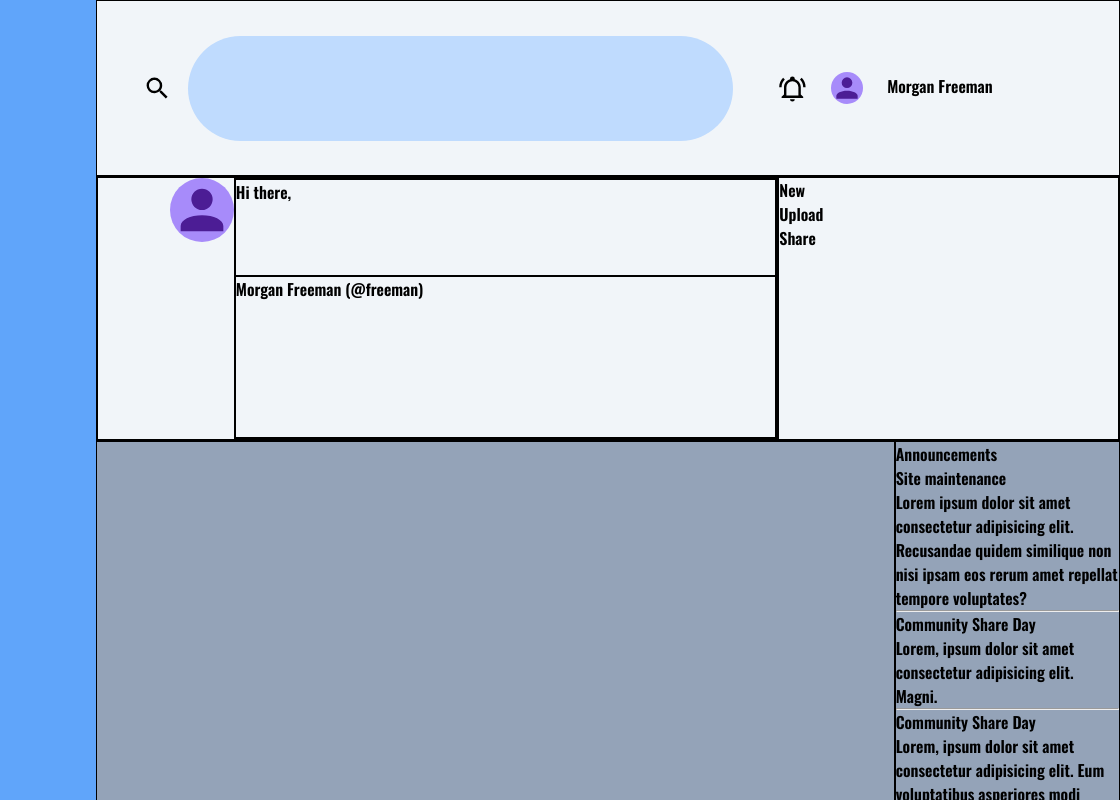
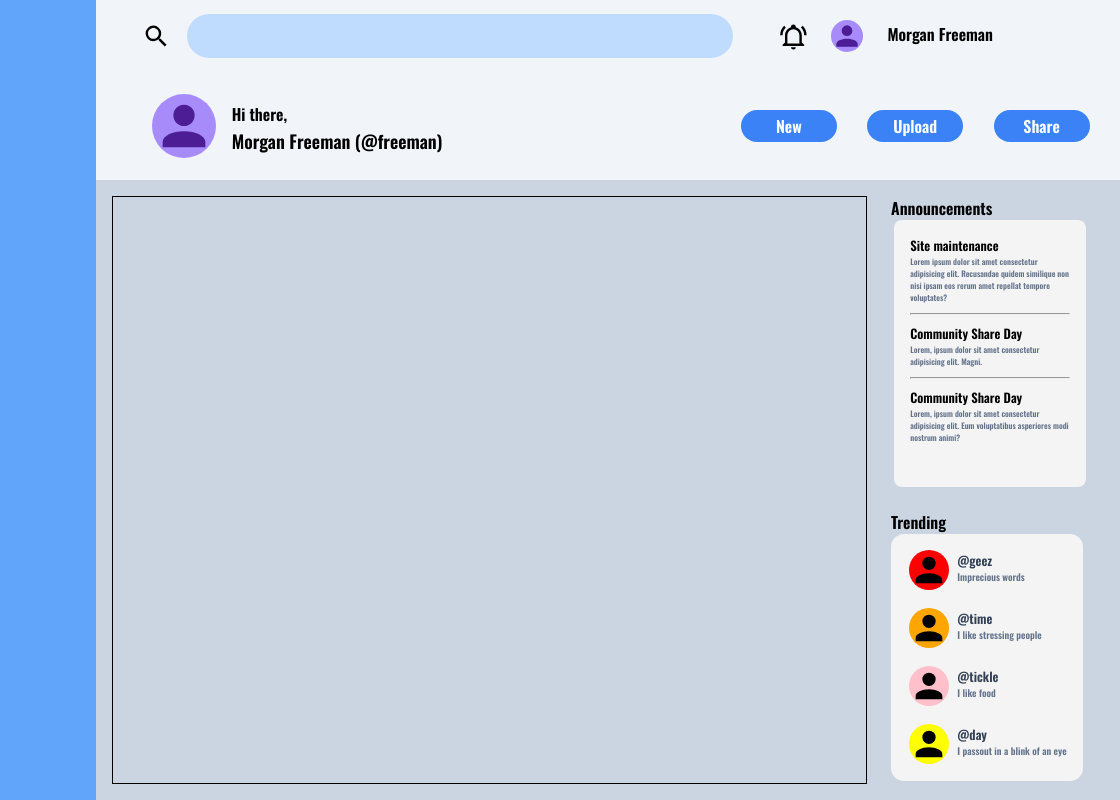
Before and after one commit to hxrish/admin-dashboard, a plain HTML site: page index.html in a window 1280 px wide. Shown: the top 800 px of the page, 160-1280 px from the left. Drawn offline with nearby package versions, Linux system fonts and the light colour scheme.

Commit message:
Add style to side-main 2

```diff
--- a/style.css
+++ b/style.css
@@ -129,7 +129,7 @@
 .right-top1{
     display: grid;
     grid-template-columns: 6fr 3fr;
-    border: 1px solid;
+    /* border: 1px solid; */
 }
 
 .right-topSearch{
@@ -179,20 +179,24 @@
 }
 
 .right-top2{
-    border: 1px solid;
+    /* border: 1px solid; */
     display: grid;
-    grid-template-columns: 6fr 3fr;
+    grid-template-columns: 6fr 4fr;
 }
 
 .top2-userInfo{
     display: grid;
     grid-template-columns: 2fr 8fr;
-    border: 1px solid;
+    /* border: 1px solid; */
+    gap: 1rem;
+    align-items: center;
 }
+
 
 .top2-userPfp{
     display: flex;
     justify-content: end;
+    align-items: center;
     height: 100%;
     width: 100%;
 }
@@ -208,26 +212,151 @@
 
 .top2-greeting{
     display: grid;
-    grid-template-rows: 1.2fr 2fr;
-    border: 1px solid;
+    grid-template-rows: 2fr 2fr;
+    align-items: center;
+    /* border: 1px solid; */
 }
 
 .welcome-message{
-    border: 1px solid;
+    margin-top: 5px;
+    display: flex;
+    /* border: 1px solid; */
+    /* align-items: end; */
 }
 
 .greeting-userName{
-    border: 1px solid;
+    display: flex;
+    align-items: flex-start;
+    font-size: 18px;
+    /* border: 1px solid; */
 }
 
 .top2-nav{
-    border: 1px solid;
+    /* border: 1px solid; */
+    display: flex;
+    align-items: center;
+    justify-content: space-evenly
+}
+
+.top2-navItems{
+    display: flex;
+    align-items: center;
+    justify-content: center;
+    width: 6rem;
+    height: 2rem;
+    border-radius: 16px;
+    background-color: #3b82f6;
+    color: white;
 }
 
 .right-main{
     display: grid;
     grid-template-columns: 7.8fr 2.2fr;
-    background-color: #94a3b8;
+    background-color: #cbd5e1;
+    padding: 16px;
+    gap: 1.5rem;
+}
+
+.announcements-card{
+    width: 90%;
+    height: 85%;
+    margin-left: 0.2rem;
+    /* background-color: red; */
+    display: flex;
+    flex-direction: column;
+    /* align-items: center;
+    justify-content: center;
+    padding: 8px; */
+    border-radius: 8px;
+    font-size: 8px;
+}
+
+.announcements-card{
+    padding:1rem;
+    background-color: #f4f4f5;
+}
+
+#announcements-txt{
+    font-size: 0.8rem;
+}
+
+.main-txt{
+    color: #64748b;
+    margin-bottom: 0.6rem;
+}
+
+hr{
+    margin-bottom: 0.6rem;
+}
+
+.trending-card{
+    width: 90%;
+    height: 90%;
+    background-color: #f4f4f5;
+    display: flex;
+}
+
+.trending-card{
+    display: grid;
+    grid-template-rows: repeat(4, 1fr);
+    grid-auto-rows: 1fr;
+    padding: 8px;
+    border-radius: 13px;
+}
+
+.trending-profile{
+    /* border: 1px solid; */
+    display: grid;
+    grid-template-columns: 3fr 7fr;
+    gap: 0.5rem;
+}
+
+.trending-pfp{
+    display: flex;
+    justify-content: end;
+    /* border: 1px solid; */
+    align-items: center;
+}
+
+.trendp{
+    width: 2.5rem;
+    height: 2.5rem;
+    border-radius: 50%;
+    background-color: red;
+}
+
+.trending-pfptxt{
+    display: grid;
+    grid-template-rows: repeat(2, 1fr);
+    /* border: 1px solid; */
+}
+
+.trend-usrn{
+    display: flex;
+    align-items: end;
+    font-size: 0.8rem;
+    color: #334155;
+    /* border: 1px solid; */
+}
+
+.trend-usrd{
+    display: flex;
+    align-items: flex-start;
+    font-size: 0.6rem;
+    color: #64748b;
+    /* border: 1px solid; */
+}
+
+.orange{
+    background-color: orange;
+}
+
+.pink{
+    background-color: pink;
+}
+
+.yellow{
+    background-color: yellow;
 }
 
 .right-main1{
@@ -235,5 +364,11 @@
 }
 
 .right-main2{
-    border: 1px solid;
+    display: grid;
+    /* border: 1px solid; */
+    grid-template-rows: 1.6fr 1.4fr;
 }
+
+.announcements{
+    /* border: 1px solid; */
+}
```
